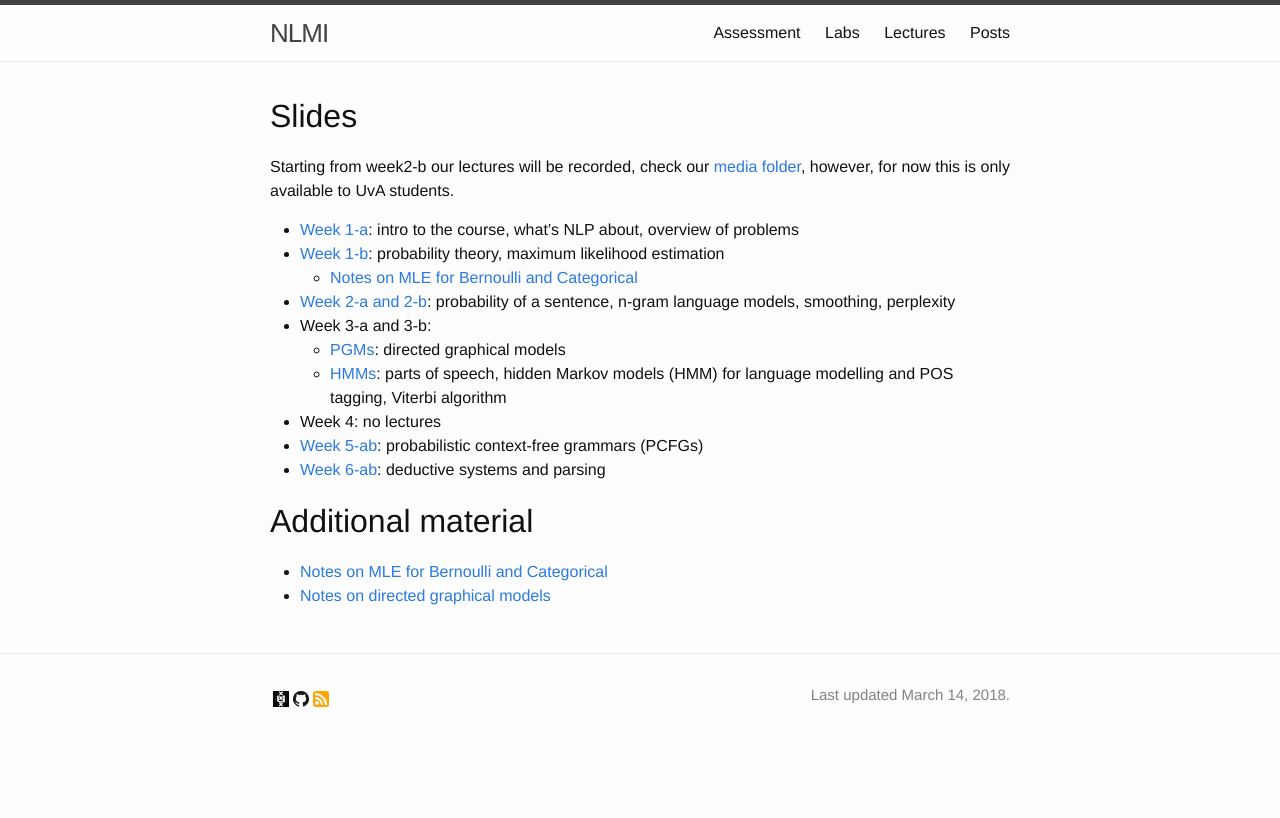
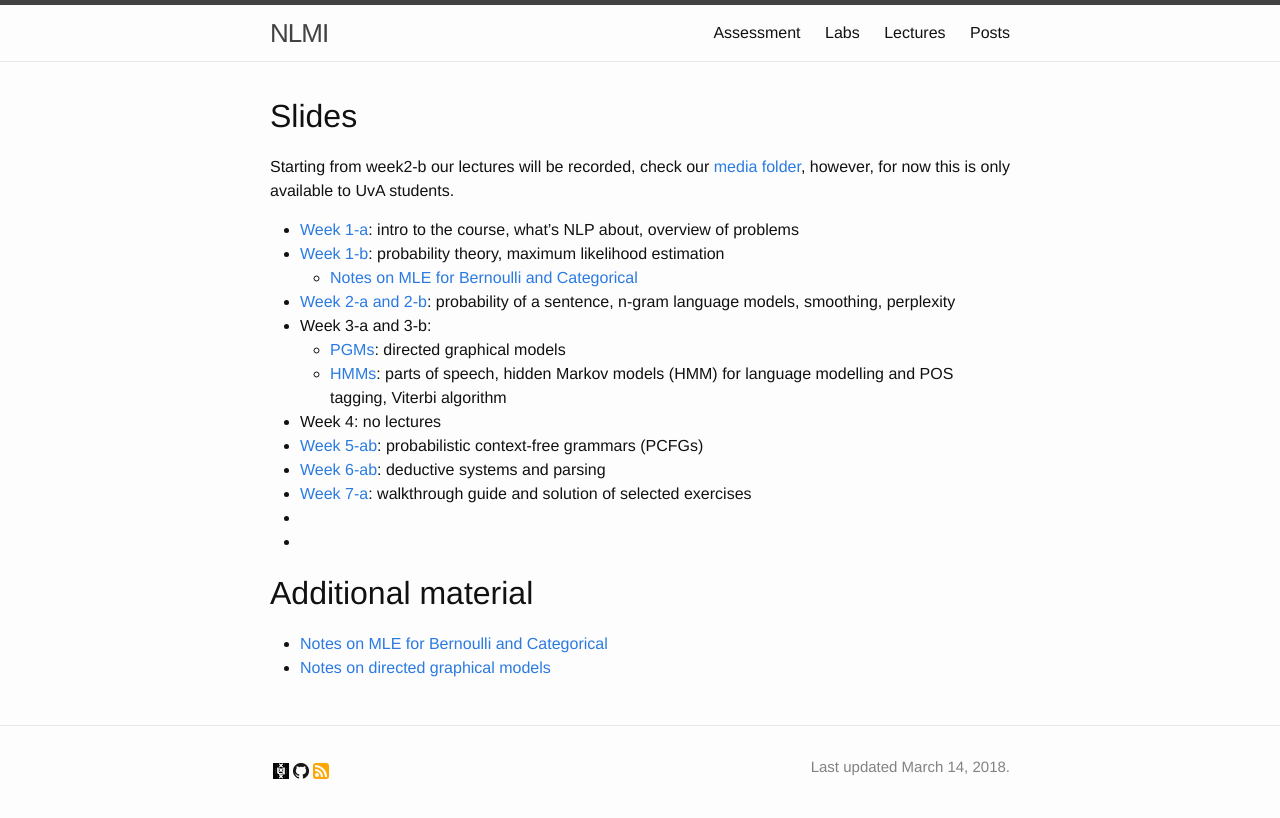
Before and after one commit to cl-illc/nlmi, a Jekyll site: the page built from lectures.md, in a window 1280 px wide. Shown: the top 818 px of the page. Built offline with Jekyll 4.4.1, drawn with Linux system fonts in a browser that asks for light colours.

Commit message:
guide to exam

```diff
--- a/lectures.md
+++ b/lectures.md
@@ -18,6 +18,9 @@ Starting from week2-b our lectures will be recorded, check our [media folder](ht
 * Week 4: no lectures
 * [Week 5-ab](lectures/week5-a.pdf): probabilistic context-free grammars (PCFGs)
 * [Week 6-ab](lectures/week5-b.pdf): deductive systems and parsing
+* [Week 7-a](exercises/guidetoexam.pdf): walkthrough guide and solution of selected exercises
+* [Week 7-b]: no lecture
+* [Week 8]: final exam
 
 # Additional material
 
```
Also changed, not shown: index.md (+2 -0 lines), 1 other file.
